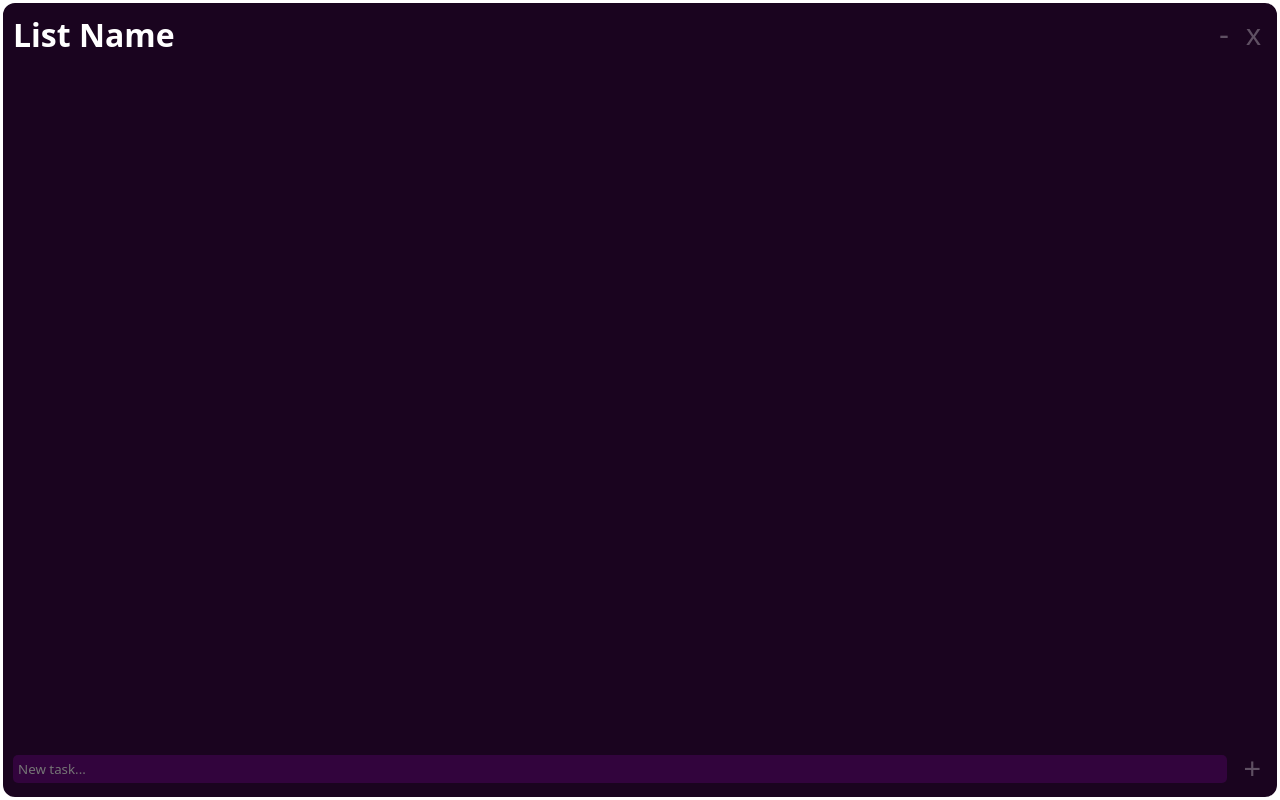
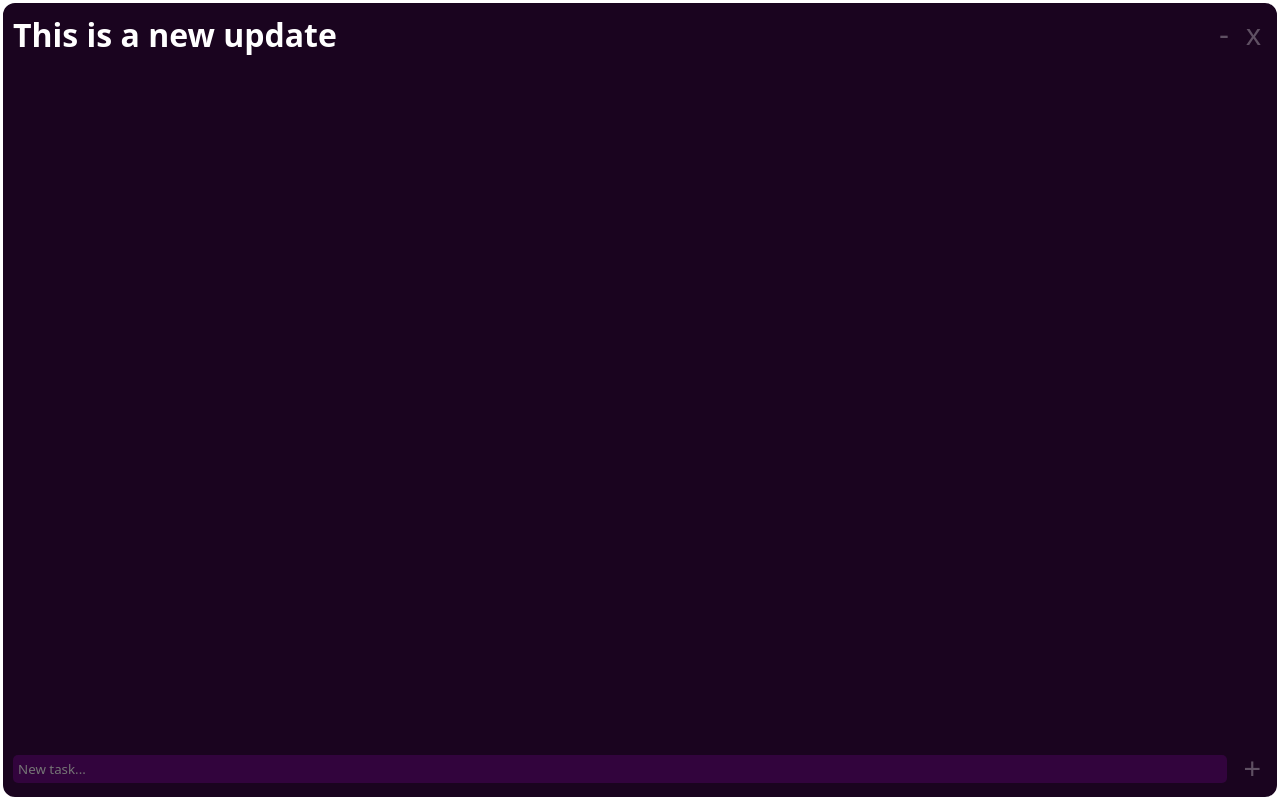
Before and after one commit to Gmmolly05/Notepadd, an Electron app: page index.html in a window 1280 px wide. Drawn offline with Linux system fonts and the light colour scheme; no server answers.

Commit message:
Preparing v1.0.12

```diff
--- a/index.html
+++ b/index.html
@@ -14,7 +14,7 @@
 <body>
     <div id="root">
         <div id="title-bar">
-            <h1 id="title">List Name</h1>
+            <h1 id="title">This is a new update</h1>
 
             <div id="window-controls">
                 <button id="minimize-button">-</button>
--- a/package.json
+++ b/package.json
@@ -1,7 +1,7 @@
 {
   "name": "notepadd",
   "productName": "Notepadd",
-  "version": "1.0.11",
+  "version": "1.0.12",
   "description": "",
   "main": "main.js",
   "scripts": {
```
